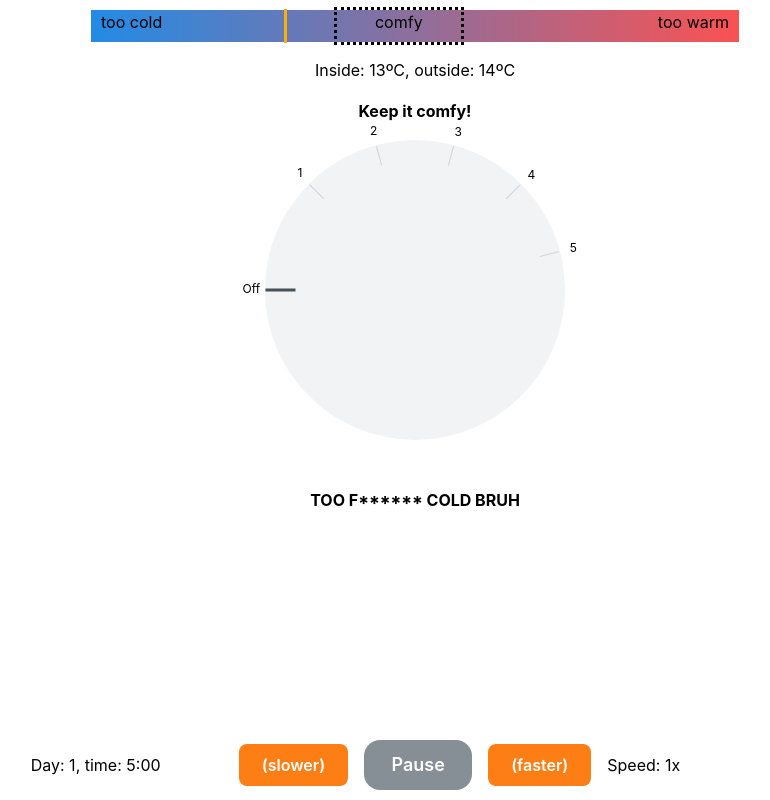
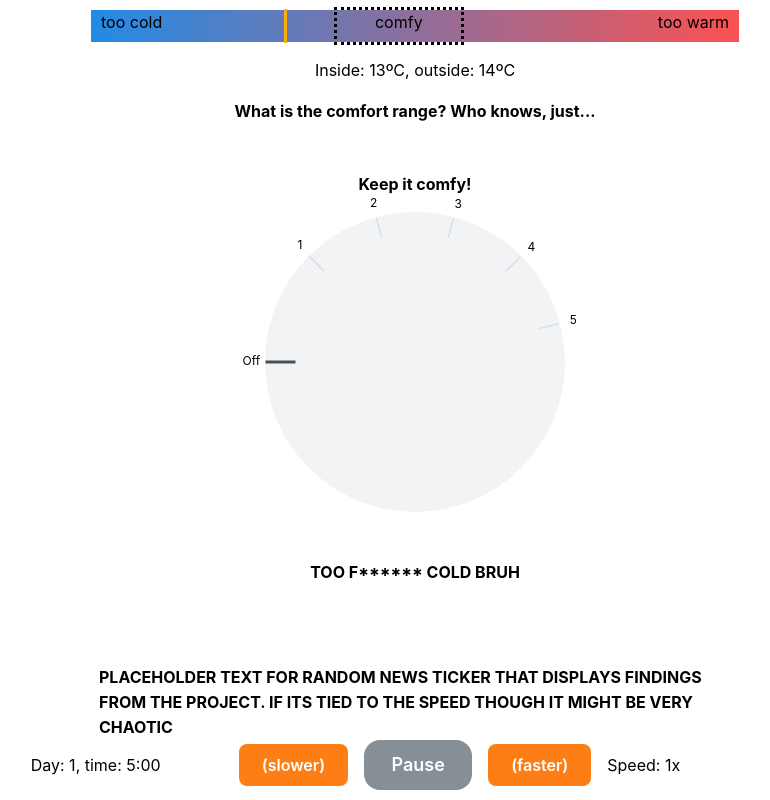
Before and after one commit to ChristianAoC/optimise, a React (Vite) app: page / in a window 1280 px wide. Shown: the whole page, without its empty margins (225-995 px from the left). Built offline with nearby package versions, Linux system fonts and the light colour scheme.

Commit message:
some text on the page that I forgot to commit. I meditate to prepare for merge issues.

```diff
--- a/src/App.jsx
+++ b/src/App.jsx
@@ -131,14 +131,21 @@ export default function App() {
       </Grid.Col>
 
       <Grid.Col span={12}>
-      <Center>
-        <Text fw="bold">Keep it comfy!</Text>
-      </Center>
+        <Center>
+          <Text fw="bold">What is the comfort range? Who knows, just...</Text>
+        </Center>
+      </Grid.Col>
+
+      <Grid.Col span={12} mt="xl">
+        <Center>
+          <Text fw="bold">Keep it comfy!</Text>
+        </Center>
       </Grid.Col>
 
       <Grid.Col span={3}>
         <Text fw="bold" hidden={true}>Too cold! Your workplace isn't comfortable anymore, increase the temperature.</Text>
       </Grid.Col>
+
       <Grid.Col span={6}>
       <Center>
         <AngleSlider
@@ -172,6 +179,20 @@ export default function App() {
           </Center>
         </Grid.Col>
 
+        <Grid.Col span={3}>
+        </Grid.Col>
+
+        <Grid.Col span={6} mt="xl" >
+          <Center>
+          <Text fw="bold" mt="xl">PLACEHOLDER TEXT FOR RANDOM NEWS TICKER THAT DISPLAYS FINDINGS FROM THE PROJECT. IF ITS TIED TO THE SPEED THOUGH IT MIGHT BE VERY CHAOTIC</Text>
+          </Center>
+        </Grid.Col>
+        <Grid.Col span={3}>
+        </Grid.Col>
+
+
+
+
 
         <Grid.Col span="auto">
           <Center>
```
